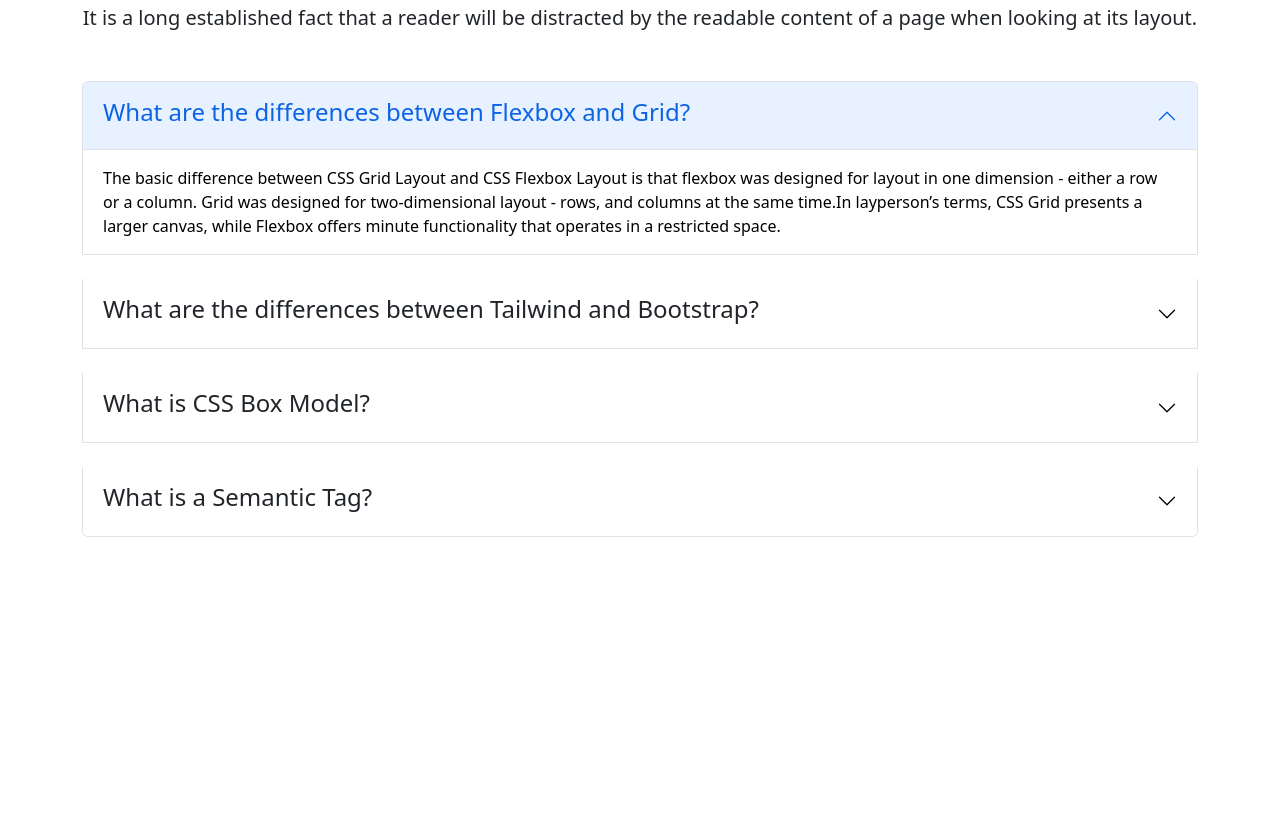
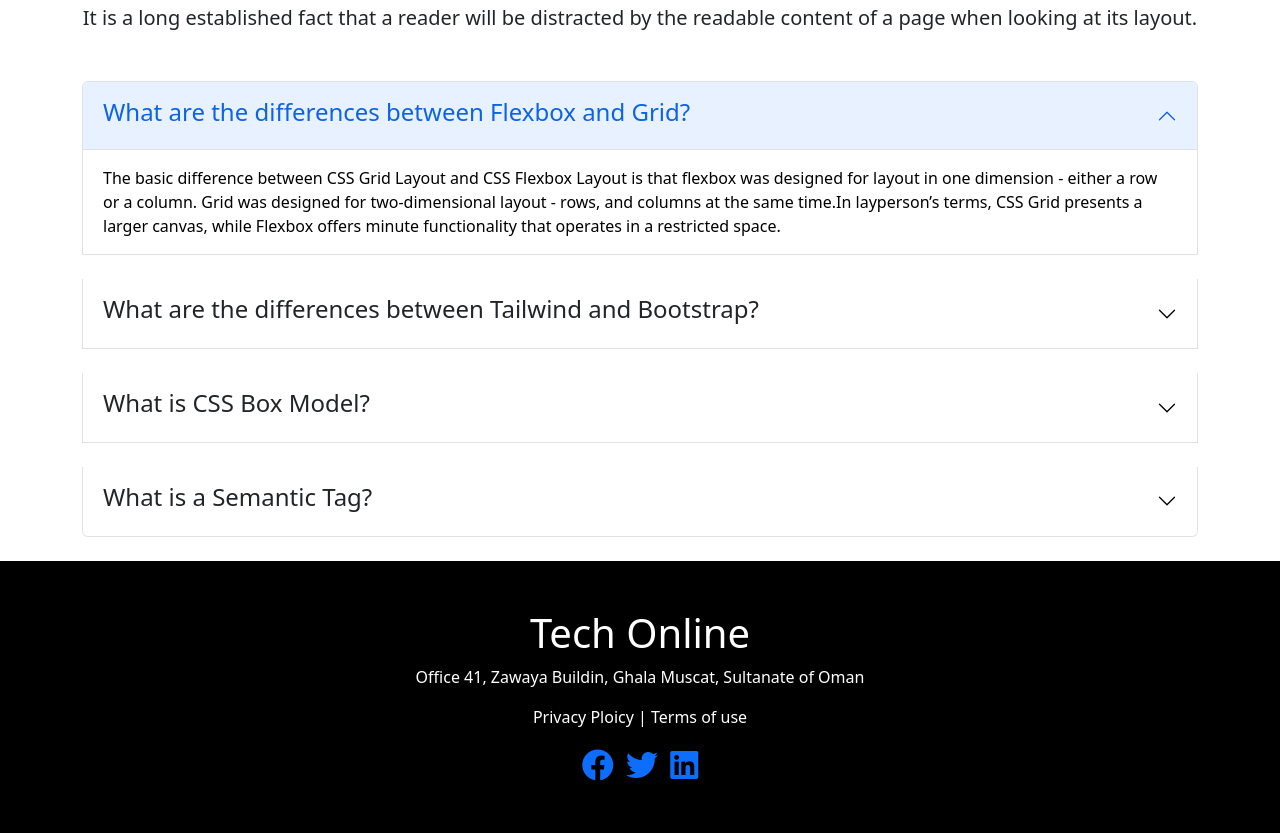
Before and after one commit to rifat-sarker/Tech-Online-Website, a plain HTML site: page index.html in a window 1280 px wide. Shown: the part 2232-3065 px from the top of the page. Before the commit the page ends 2793 px from the top, so only its background shows below. Drawn offline with nearby package versions, Linux system fonts and the light colour scheme.

Commit message:
footer added

```diff
--- a/index.html
+++ b/index.html
@@ -4,6 +4,8 @@
     <meta charset="utf-8">
     <meta name="viewport" content="width=device-width, initial-scale=1">
     <title>Tech Online Website</title>
+    <!-- font awesome cdn -->
+    <link rel="stylesheet" href="https://cdnjs.cloudflare.com/ajax/libs/font-awesome/6.1.2/css/all.min.css" integrity="sha512-1sCRPdkRXhBV2PBLUdRb4tMg1w2YPf37qatUFeS7zlBy7jJI8Lf4VHwWfZZfpXtYSLy85pkm9GaYVYMfw5BC1A==" crossorigin="anonymous" referrerpolicy="no-referrer" />
     <link href="https://cdn.jsdelivr.net/npm/bootstrap@5.2.0/dist/css/bootstrap.min.css" rel="stylesheet" integrity="sha384-gH2yIJqKdNHPEq0n4Mqa/HGKIhSkIHeL5AyhkYV8i59U5AR6csBvApHHNl/vI1Bx" crossorigin="anonymous">
   </head>
   <body>
@@ -111,7 +113,7 @@
               </div>
             </div>
           </div>
-          <div class="card col-6 mb-3" style="max-width: 648px;">
+          <div class="card col-lg-6 mb-3" style="max-width: 648px;">
             <div class="row">
               <div class="col-md-4">
                 <img src="images/course/course-2.png" class=" rounded-start" alt="...">
@@ -125,6 +127,7 @@
               </div>
             </div>
           </div>
+
           <div class="card mb-3" style="max-width: 648px;">
               <div class="row">
                 <div class="col-md-4">
@@ -245,7 +248,23 @@
       <!-- questions section ends here -->
 
     </main>
-
+    <!-- footer starts from here -->
+    <footer>
+      <section class="bg-black text-white py-5 text-center">
+        <div>
+          <h1>Tech Online</h1>
+          <p>Office 41, Zawaya Buildin, Ghala Muscat,
+            Sultanate of Oman</p>
+          <p>Privacy Ploicy  |   Terms of use</p>
+          <div>
+            <a href="https://www.facebook.com/rifatswd"><i class="fa-brands fa-facebook fa-2x m-1"></i></a>
+            <a href="https://twitter.com/rifatswd"><i class="fa-brands fa-twitter fa-2x m-1 "></i></a>
+            <a href="https://www.linkedin.com/in/rifatswd/"><i class="fa-brands fa-linkedin fa-2x m-1"></i></a>
+          </div>
+        </div>
+      </section>
+    </footer>
+     <!-- footer ends here -->
 
 
 
```
Lines whose indentation alone changed are shown as unchanged.
